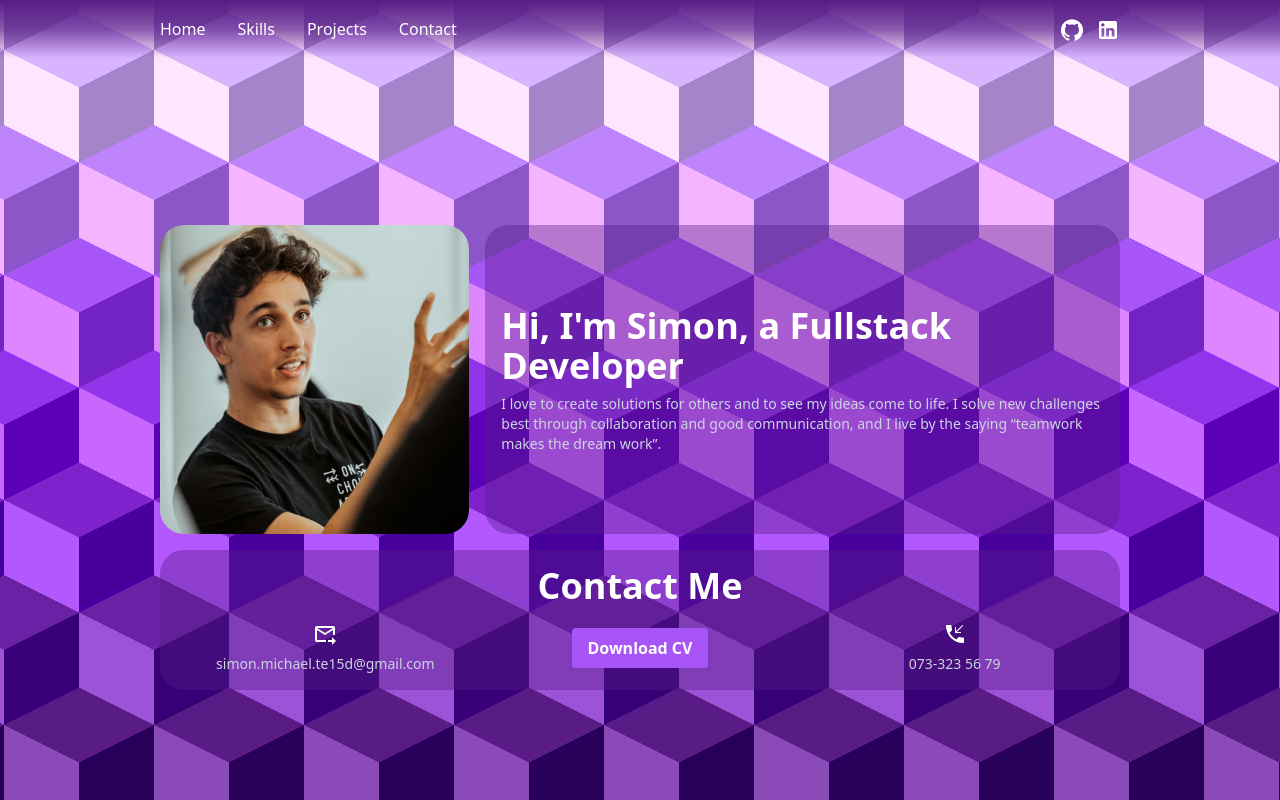
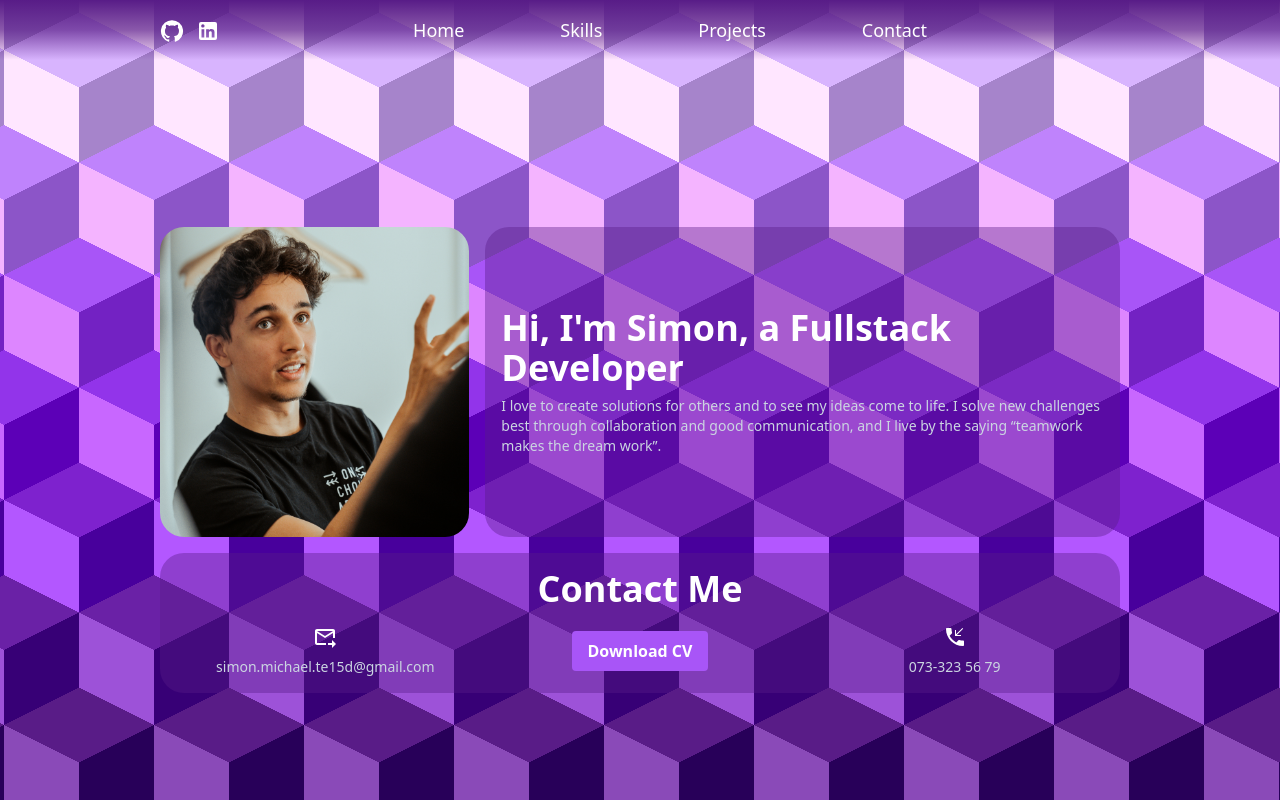
Before and after one commit to xaraquent/newPortfolio, a Next.js app: page / in a window 1280 px wide. Shown: the top 800 px of the page. Built offline with nearby package versions, Linux system fonts and the light colour scheme.

Commit message:
quick fix to change navbar styling

```diff
--- a/src/components/Navbar.tsx
+++ b/src/components/Navbar.tsx
@@ -32,15 +32,17 @@ export default function Navbar() {
         <div className={`${bgClass} ${stickyClass} z-50 flex justify-center transition-all duration-1000 ease-in-out`}>
             <DropdownMenu />
             <div className="hidden sm:block sm:flex justify-between px-8 py-4 items-center w-full max-w-5xl">
-                <div className="space-x-8 flex">
+                <div className='space-x-3'>
+                    <a href='https://github.com/xaraquent' target='_blank'><GitHubIcon /></a>
+                    <a href='https://www.linkedin.com/in/simon-michael-042b23162/' target='_blank'><LinkedInIcon /></a>
+                </div>
+                <div className="space-x-24 flex justify-center text-lg ">
                     <a className="underline" href="#">Home</a>
                     <a className="underline" href="#skills">Skills</a>
                     <a className="underline" href="#projects">Projects</a>
                     <a className="underline" href="#contact">Contact</a>
                 </div>
-                <div className="flex space-x-3">
-                    <a href='https://github.com/xaraquent' target='_blank'><GitHubIcon /></a>
-                    <a href='https://www.linkedin.com/in/simon-michael-042b23162/' target='_blank'><LinkedInIcon /></a>
+                <div className='empty-content centers-the-nav-buttons'>
                 </div>
             </div>
         </div>
```
